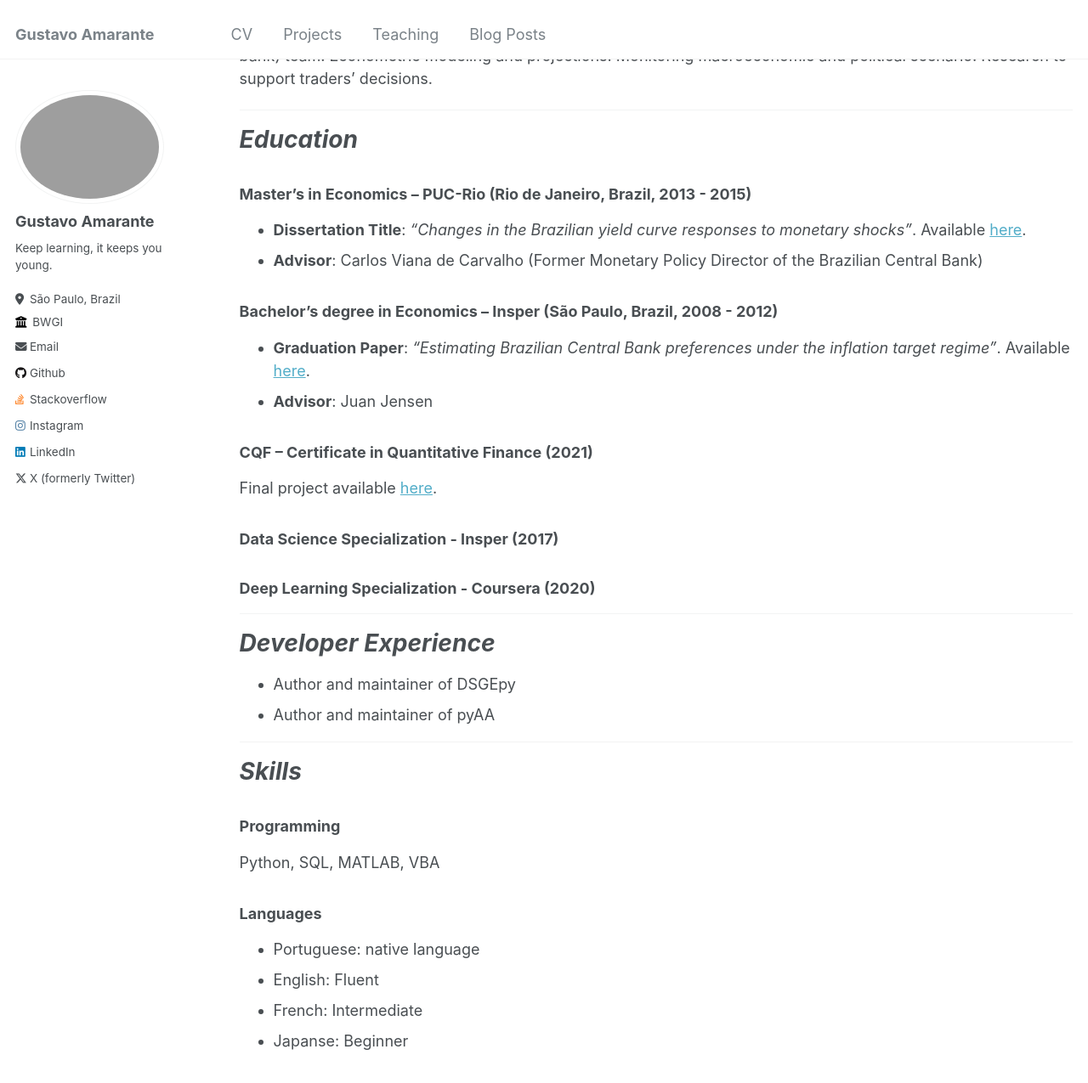
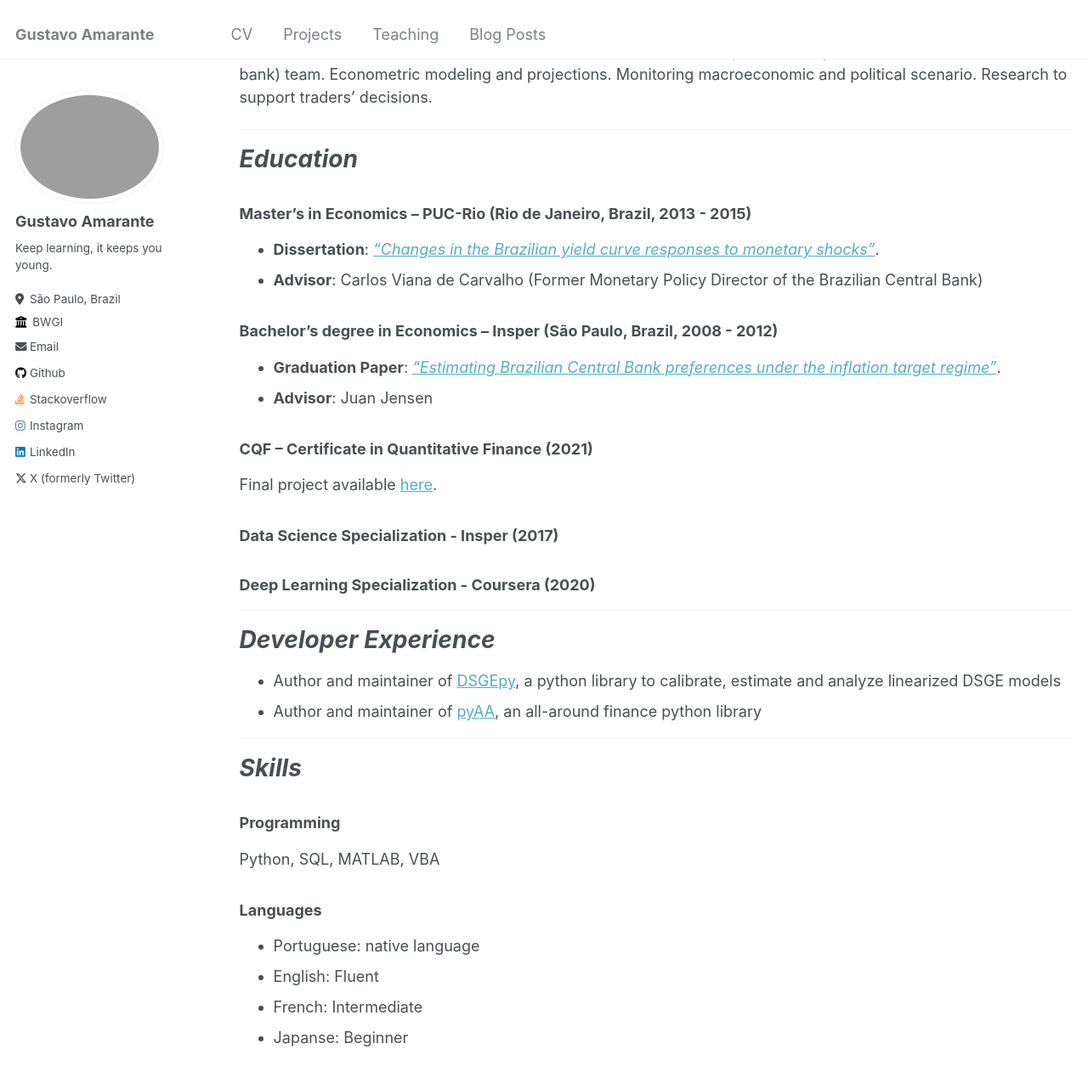
Before and after one commit to gusamarante/gusamarante, a Jekyll site: the page built from _pages/cv.md, in a window 1280 px wide and 1400 px high, scrolled down 815 px. Shown: the top 1275 px of the window at 85% size. Built offline with Jekyll 4.4.1, drawn with Linux system fonts in a browser that asks for light colours.

Commit message:
Minor changes

```diff
--- a/_pages/cv.md
+++ b/_pages/cv.md
@@ -7,8 +7,9 @@ redirect_from:
   - /resume
 ---
 
-[//]: # ({% include base_path %})
+{% include base_path %}
 
+---
 # *Professional Interests*
 Asset Allocation and Systematic Strategies
 
@@ -41,11 +42,11 @@ scenario. Research to support traders’ decisions.
 ---
 # *Education*
 ### Master’s in Economics – PUC-Rio (Rio de Janeiro, Brazil, 2013 - 2015)
-- **Dissertation Title**: *"Changes in the Brazilian yield curve responses to monetary shocks"*. Available [here](https://gusamarante.me/files/masters%20dissertation.pdf).
+- **Dissertation**: *["Changes in the Brazilian yield curve responses to monetary shocks"](https://gusamarante.me/files/masters%20dissertation.pdf)*.
 - **Advisor**: Carlos Viana de Carvalho (Former Monetary Policy Director of the Brazilian Central Bank)
 
 ### Bachelor’s degree in Economics – Insper (São Paulo, Brazil, 2008 - 2012)
-- **Graduation Paper**: *"Estimating Brazilian Central Bank preferences under the inflation target regime"*. Available [here](https://gusamarante.me/files/monografia.pdf).
+- **Graduation Paper**: *["Estimating Brazilian Central Bank preferences under the inflation target regime"](https://gusamarante.me/files/monografia.pdf)*.
 - **Advisor**: Juan Jensen
 
 ### CQF – Certificate in Quantitative Finance (2021)
@@ -61,8 +62,8 @@ Final project available [here](https://gusamarante.me/files/cqf%20final%20projec
 
 ---
 # *Developer Experience*
-- Author and maintainer of DSGEpy
-- Author and maintainer of pyAA
+- Author and maintainer of [DSGEpy](https://dsgepy.com/), a python library to calibrate, estimate and analyze linearized DSGE models
+- Author and maintainer of [pyAA](https://github.com/gusamarante/pyaa), an all-around finance python library
 
 ---
 # *Skills*
```
Also changed, not shown: _pages/about.md (+1 -1 lines), _pages/projects.md (+3 -1 lines).
